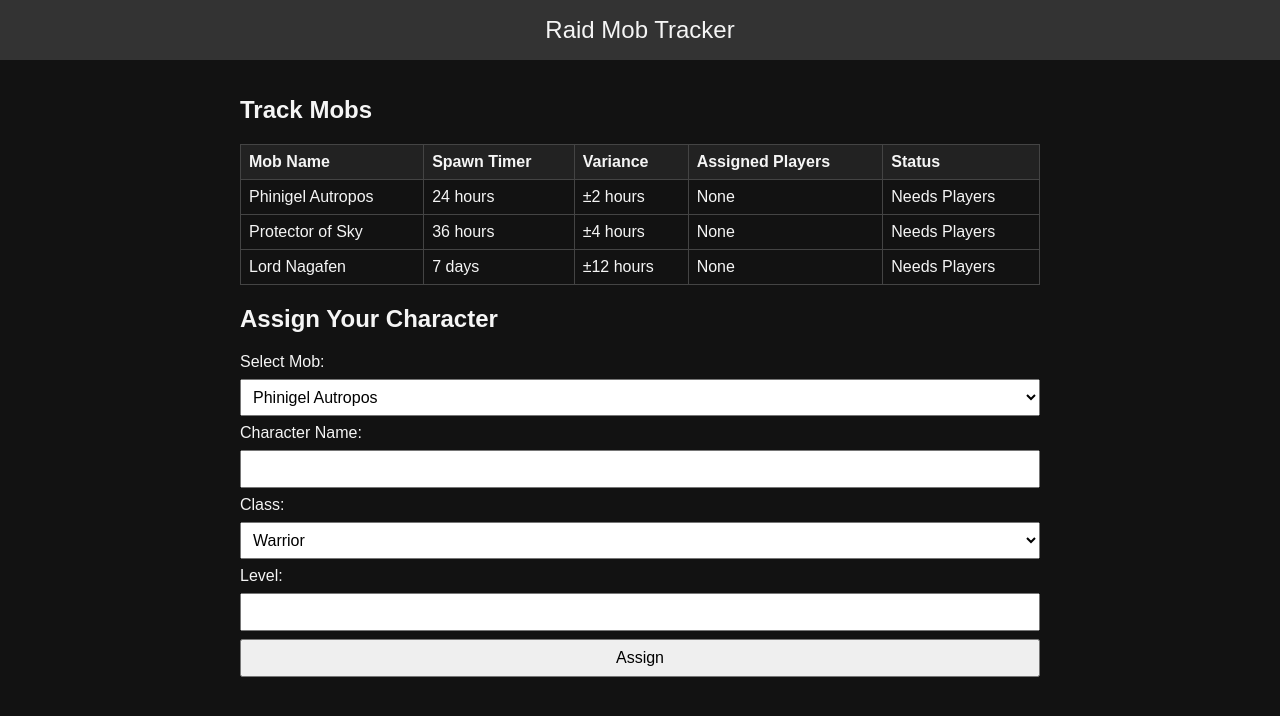
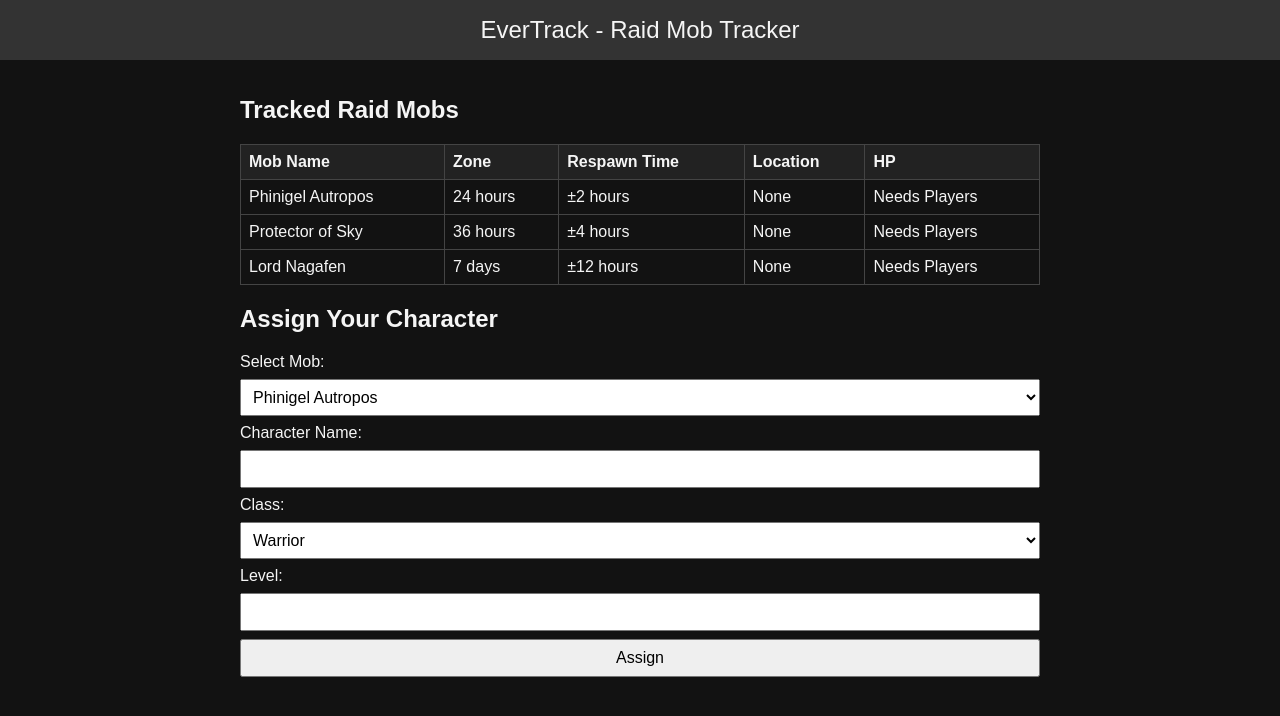
Before and after one commit to TylerGeorgeAlexander/EQ-Trackstar, a plain HTML site: page index.html in a window 1280 px wide. Drawn offline with Linux system fonts and the light colour scheme.

Commit message:
feat: import script

```diff
--- a/index.html
+++ b/index.html
@@ -7,17 +7,17 @@
   <link rel="stylesheet" href="styles.css">
 </head>
 <body>
-  <header>Raid Mob Tracker</header>
+  <header>EverTrack - Raid Mob Tracker</header>
   <div class="container">
-    <h2>Track Mobs</h2>
+    <h2>Tracked Raid Mobs</h2>
     <table>
       <thead>
         <tr>
           <th>Mob Name</th>
-          <th>Spawn Timer</th>
-          <th>Variance</th>
-          <th>Assigned Players</th>
-          <th>Status</th>
+          <th>Zone</th>
+          <th>Respawn Time</th>
+          <th>Location</th>
+          <th>HP</th>
         </tr>
       </thead>
       <tbody id="mob-list">
@@ -29,8 +29,10 @@
     <div class="form-container">
       <label for="mob-select">Select Mob:</label>
       <select id="mob-select"></select>
+
       <label for="character-name">Character Name:</label>
       <input type="text" id="character-name">
+
       <label for="class-select">Class:</label>
       <select id="class-select">
         <option>Warrior</option>
@@ -48,8 +50,10 @@
         <option>Shadowknight</option>
         <option>Ranger</option>
       </select>
+
       <label for="level">Level:</label>
       <input type="number" id="level" min="1" max="60">
+
       <button id="assign-btn">Assign</button>
     </div>
 
@@ -58,6 +62,7 @@
     </div>
   </div>
 
-  <script src="script.js" defer></script>
+  <!-- Import JavaScript -->
+  <script type="module" src="script.js"></script>
 </body>
 </html>
```
